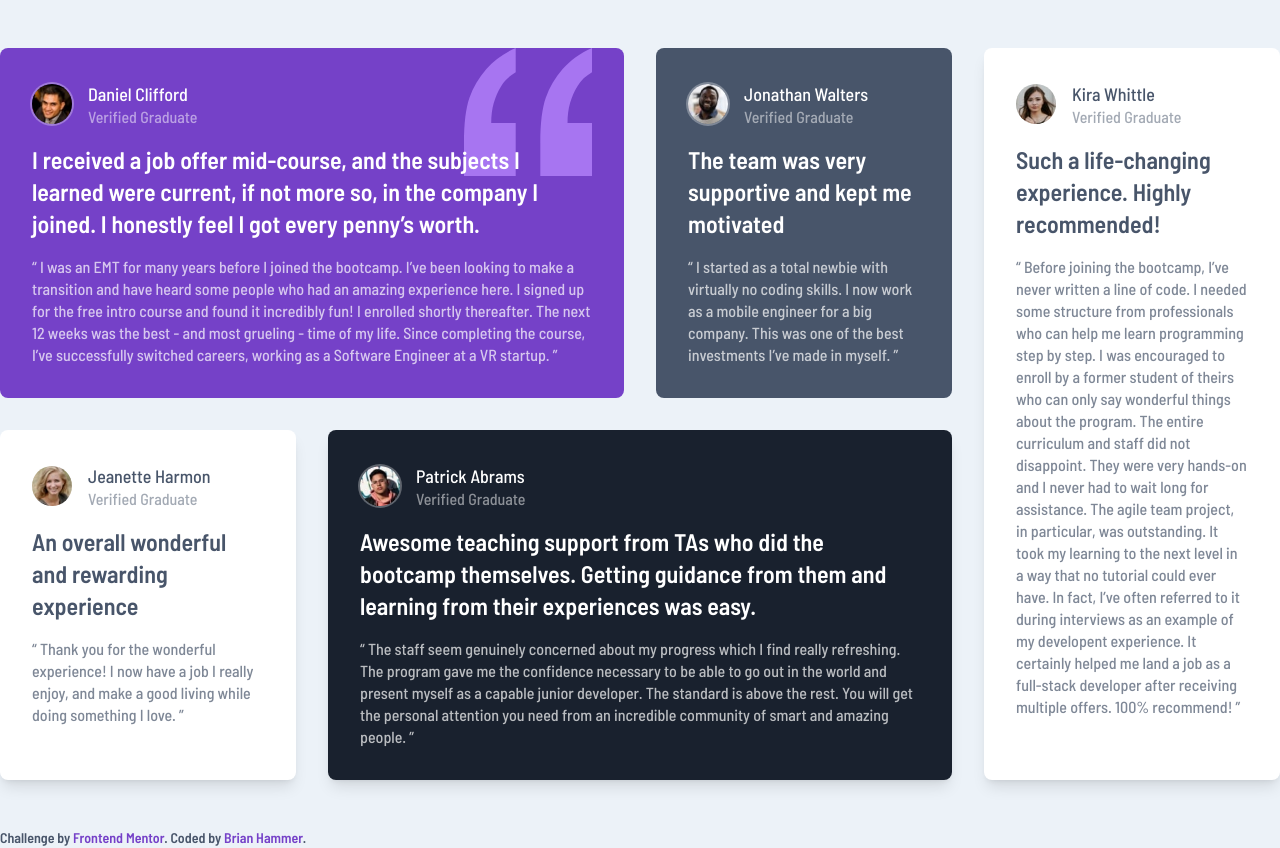
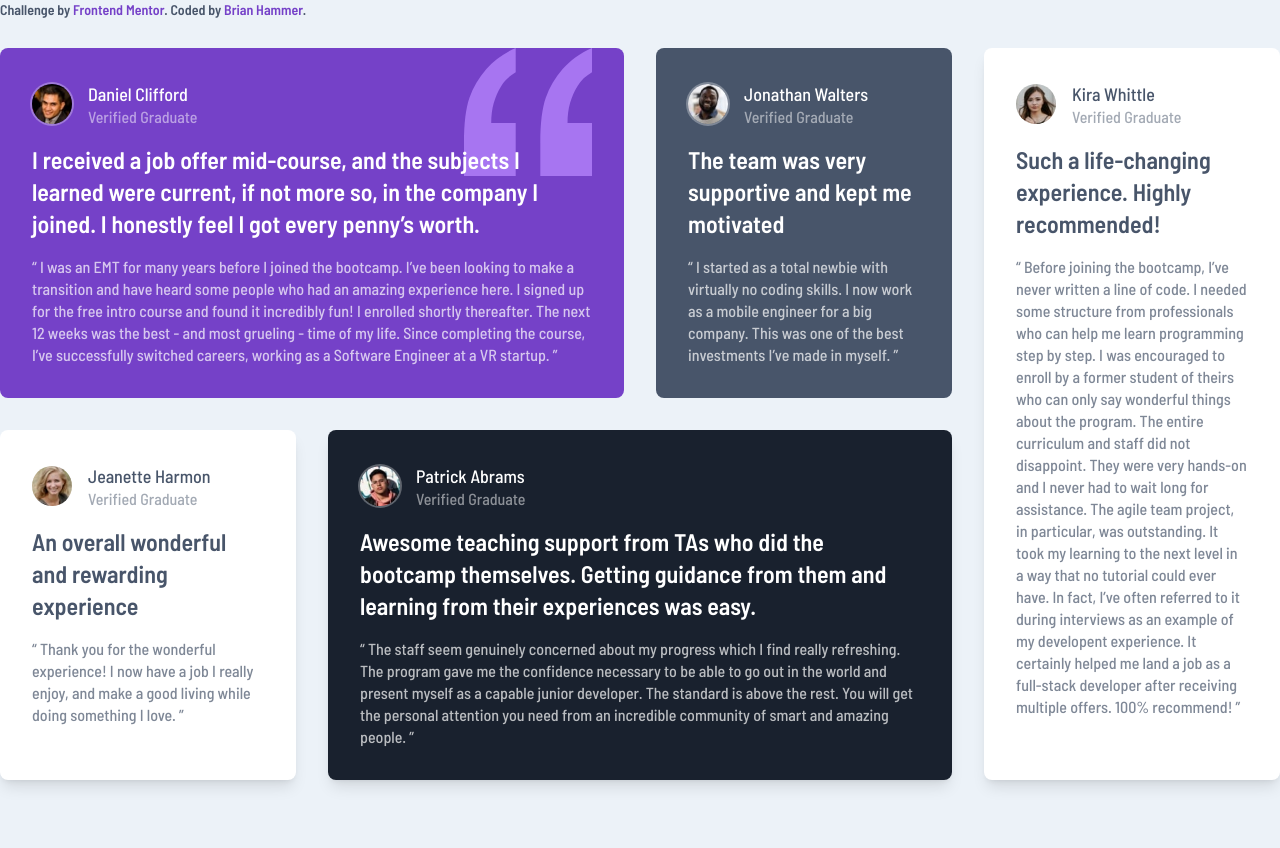
Before and after one commit to BrianHammer/testimonials-grid, a website: page index.html in a window 1280 px wide. Drawn offline with Linux system fonts and the light colour scheme.

Commit message:
adjusting attribution

```diff
--- a/index.html
+++ b/index.html
@@ -202,7 +202,7 @@
     </div>
 
     <div
-      class="absolute bottom-0 left-0 font-semi-bold text-sm text-very-dark-grayish-blue"
+      class="absolute top-0 left-0 font-semi-bold text-sm text-very-dark-grayish-blue"
     >
       Challenge by
       <a
```
